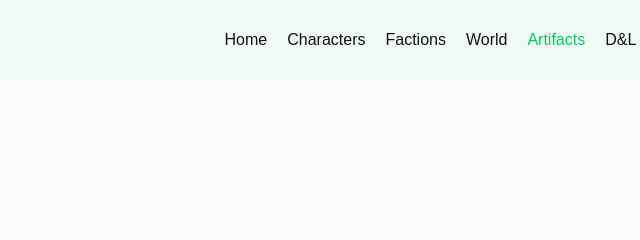
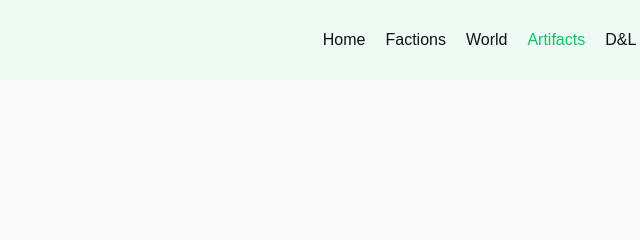
Before and after one commit to Pl83/TheGreatAdventure, a plain HTML site: page artifact.html in a window 1280 px wide. Shown: the top 240 px of the page, 426-1066 px from the left. Drawn offline with Linux system fonts and the light colour scheme.

Commit message:
désactiver page personnage

```diff
--- a/artifact.html
+++ b/artifact.html
@@ -15,7 +15,7 @@
         <nav>
             <ul>
                 <li class="menu"><a href="index.html">Home</a></li>
-                <li class="menu"><a href="personages.html">Characters</a></li>
+                <!-- <li class="menu"><a href="personages.html">Characters</a></li> -->
                 <li class="menu"><a href="factions.html">Factions</a></li>
                 <li class="menu"><a href="maps.html">World</a></li>
                 <li class="menu active"><a href="artifacts.html">Artifacts</a></li>
```
Also changed, not shown: artifacts.html (+1 -1 lines), capacity.html (+1 -1 lines), dnl.html (+1 -1 lines), factions.html (+1 -1 lines), index.html (+1 -1 lines), map.html (+1 -1 lines), maps.html (+1 -1 lines), sheet.html (+1 -1 lines), timeline.html (+1 -1 lines).
